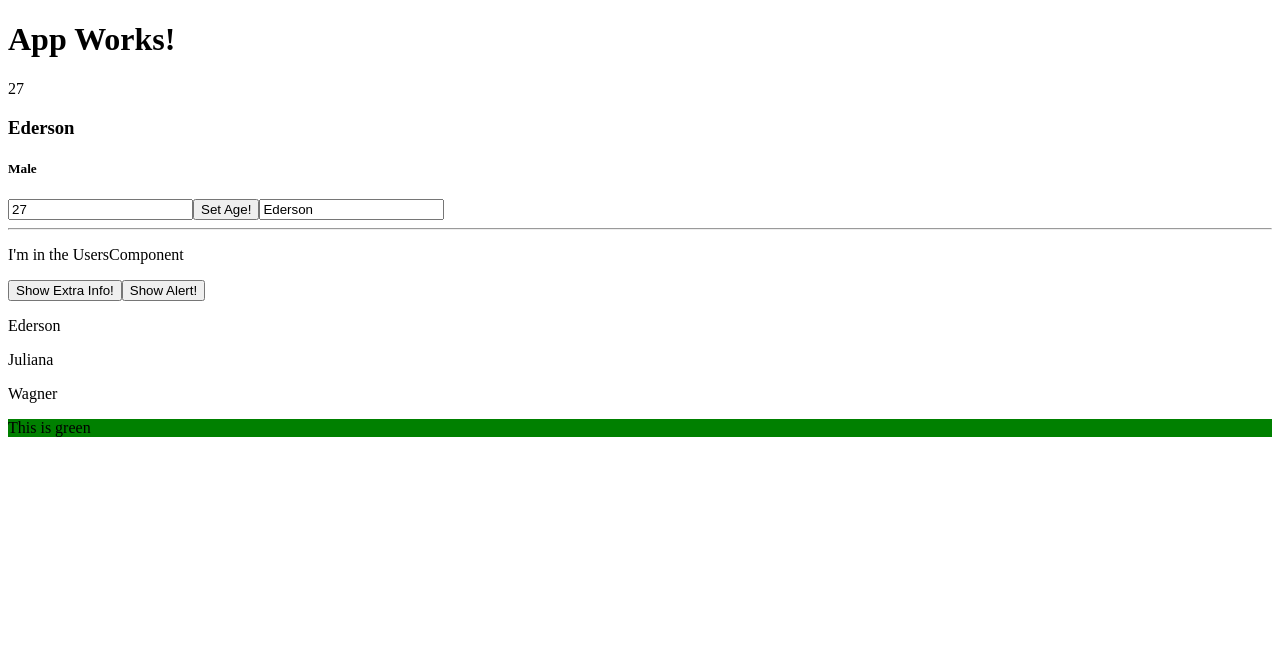
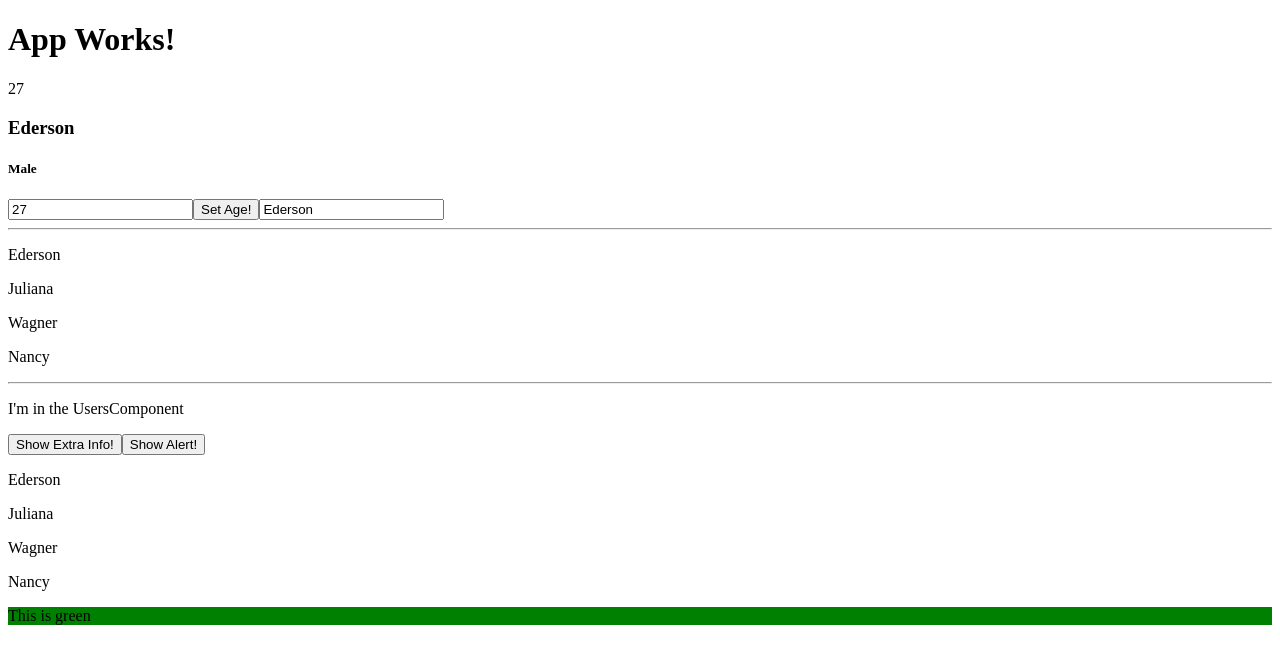
Before and after one commit to edmaschio/angular2-basics, an Angular app: page / in a window 1280 px wide. Shown: the top 664 px of the page. Built offline with nearby package versions, Linux system fonts and the light colour scheme.

Commit message:
Services and Dependency Injection

```diff
--- a/src/app/app.component.html
+++ b/src/app/app.component.html
@@ -7,6 +7,8 @@
 <input type="text" name="name" [value]="age">
 <button (click)="setAge(30)">Set Age!</button>
 <input type="text" [(ngModel)]="person.name">
-
 <hr>
-<app-users [users]="registeredUsers" (alertThrown)="onChildAlert($event)"></app-users>
+<p *ngFor="let user of registeredUsers"> {{ user }} </p>
+<hr>
+<!-- <app-users [users]="registeredUsers" (alertThrown)="onChildAlert($event)"></app-users> -->
+<app-users (alertThrown)="onChildAlert($event)"></app-users>
--- a/src/app/app.component.ts
+++ b/src/app/app.component.ts
@@ -1,4 +1,5 @@
 import { Component } from '@angular/core';
+import { UsersService } from "./users.service";
 
 @Component({
   selector: 'app-root',
@@ -13,7 +14,12 @@ export class AppComponent {
     age: 27,
     genre: 'Male'
   }
-  registeredUsers = ['Ederson', 'Juliana', 'Wagner'];
+
+  registeredUsers: any[];
+
+  constructor(private usersService: UsersService) {
+    this.registeredUsers = this.usersService.getUsers();
+  }
 
   getName() {
     return 'Ederson';
--- a/src/app/app.module.ts
+++ b/src/app/app.module.ts
@@ -4,6 +4,7 @@ import { NgModule } from '@angular/core';
 
 import { AppComponent } from './app.component';
 import { UsersComponent } from './users/users.component';
+import { UsersService } from "./users.service";
 
 @NgModule({
   declarations: [
@@ -14,7 +15,7 @@ import { UsersComponent } from './users/users.component';
     BrowserModule
     , FormsModule
   ],
-  providers: [],
+  providers: [UsersService],
   bootstrap: [AppComponent]
 })
 export class AppModule { }
--- /dev/null
+++ b/src/app/users.service.ts
@@ -0,0 +1,8 @@
+export class UsersService {
+    private registeredUsers = ['Ederson', 'Juliana', 'Wagner', 'Nancy'];
+
+getUsers() {
+    return this.registeredUsers.slice();
+}
+
+}
--- a/src/app/users/users.component.ts
+++ b/src/app/users/users.component.ts
@@ -1,4 +1,5 @@
 import { Component, Input, EventEmitter, Output } from "@angular/core";
+import { UsersService } from "../users.service";
 
 @Component({
     selector: 'app-users',
@@ -14,8 +15,14 @@ import { Component, Input, EventEmitter, Output } from "@angular/core";
 export class UsersComponent {
     extraInfo = false;
     color = 'green';
-    @Input() users: any;
+    //@Input() users: any;
+    users: any[];
     @Output() alertThrown = new EventEmitter<string>();
+
+    constructor(private usersService: UsersService) {
+        this.users = this.usersService.getUsers();
+    }
+
 
     onShowAlert() {
         this.alertThrown.emit('This is my message');
```
